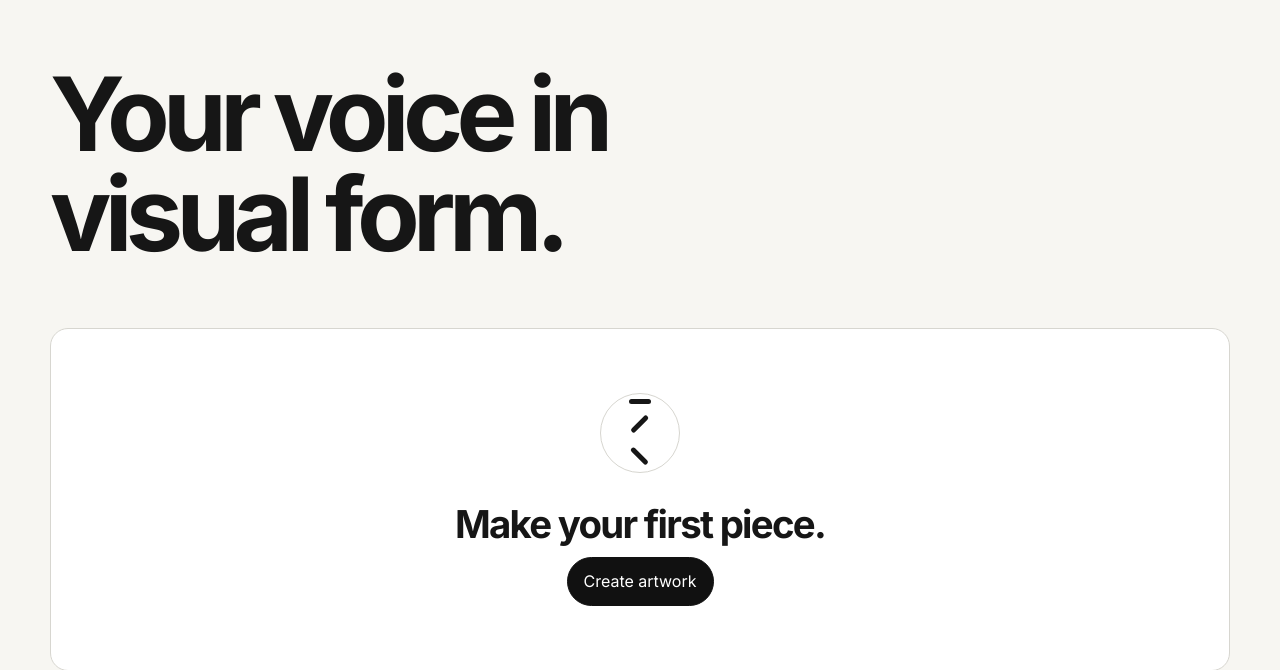
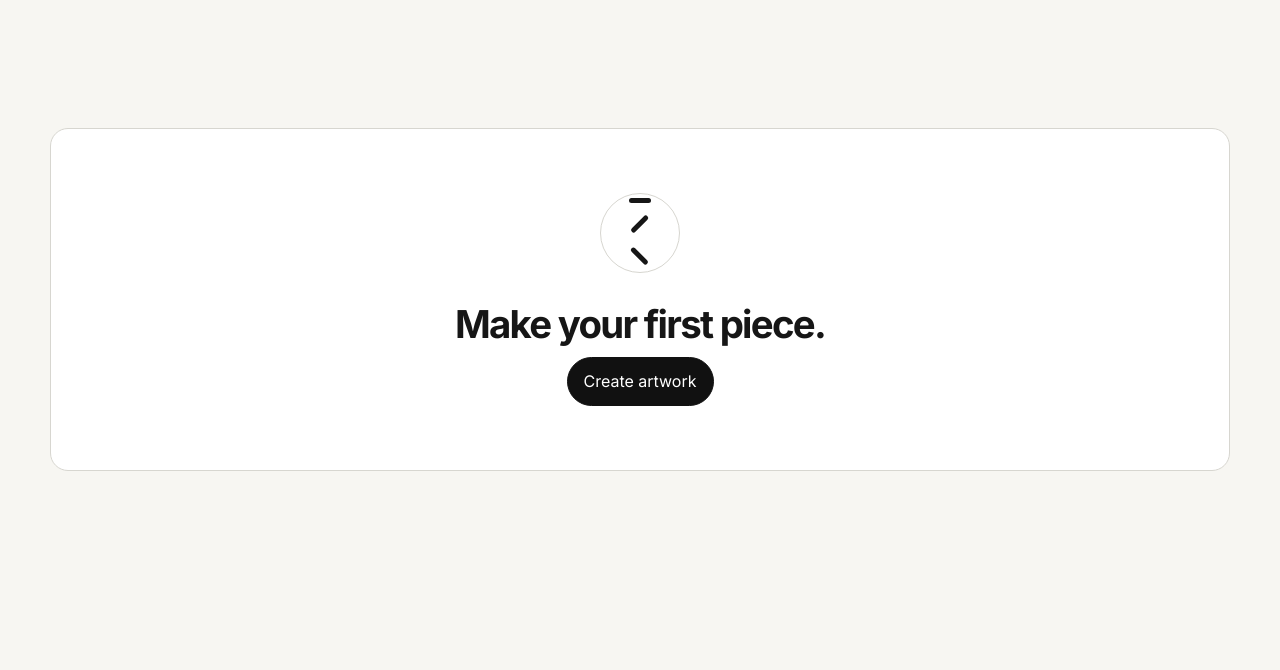
Before and after one commit to edimaudo/reotoi, a FastAPI app: page /gallery in a window 1280 px wide. Shown: the part 75-745 px from the top of the page. Run offline with FastAPI, Linux system fonts and the light colour scheme.

Commit message:
Update gallery.html

```diff
--- a/templates/gallery.html
+++ b/templates/gallery.html
@@ -4,7 +4,7 @@
 <section class="gallery-page" aria-labelledby="gallery-title">
     <div class="section-heading section-heading--wide">
 
-        <h1 id="gallery-title">Your voice in visual form.</h1>
+
 
     </div>
 
```
